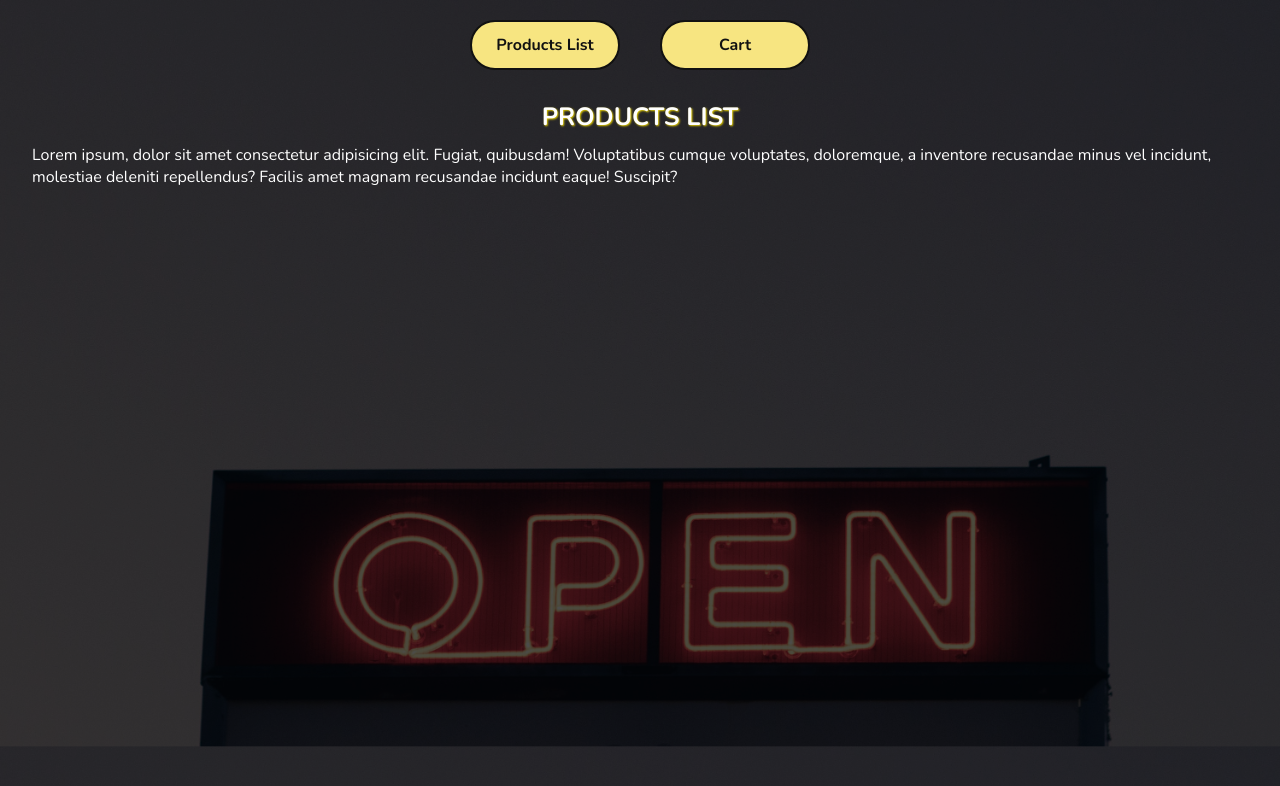
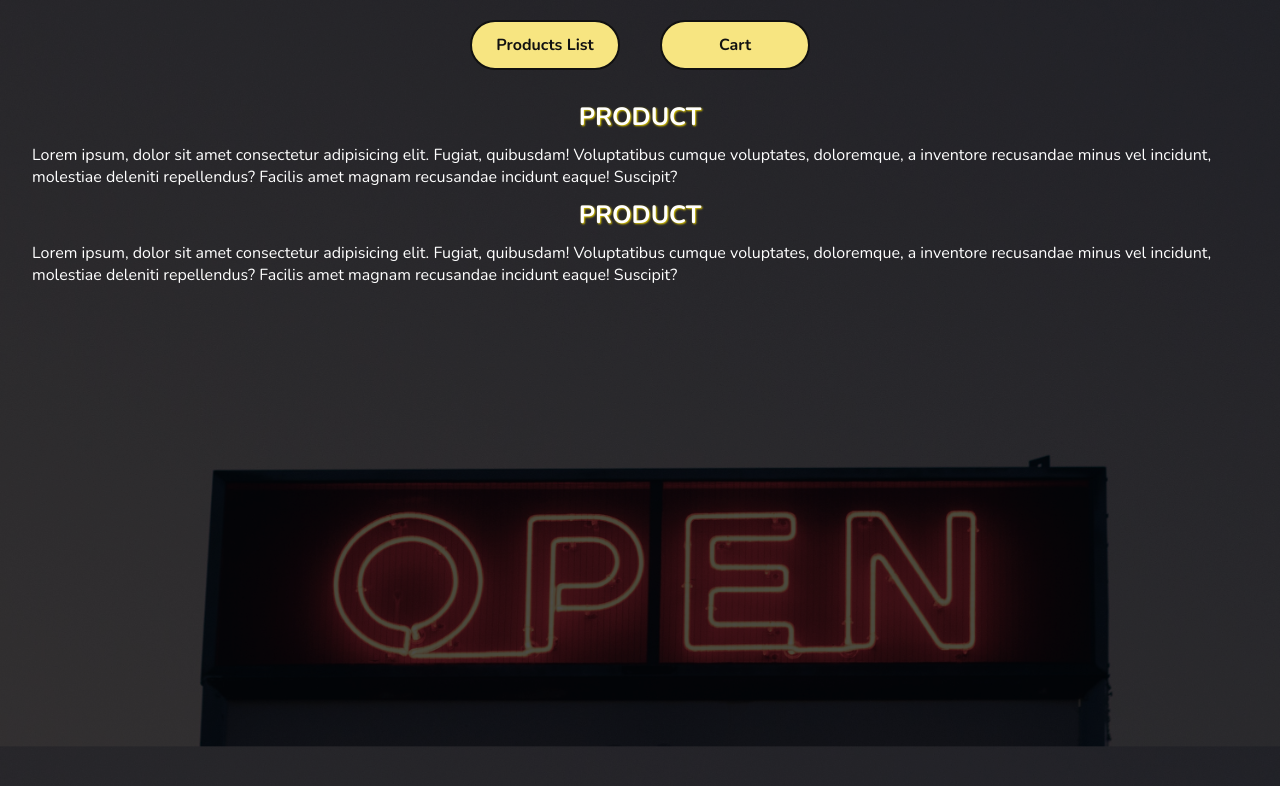
Before and after one commit to jesrodri/shopping-cart, a React (Create React App) app: page / in a window 1280 px wide. Shown: the top 786 px of the page. Built offline with nearby package versions, Linux system fonts and the light colour scheme; a web font is replaced by a local one.

Commit message:
added Product component and passed the asked props

```diff
--- /dev/null
+++ b/src/components/Product.jsx
@@ -0,0 +1,10 @@
+function Product(props) {
+  return(
+    <>
+    <h1 className="title"> PRODUCT </h1>
+    <p className="text">Lorem ipsum, dolor sit amet consectetur adipisicing elit. Fugiat, quibusdam! Voluptatibus cumque voluptates, doloremque, a inventore recusandae minus vel incidunt, molestiae deleniti repellendus? Facilis amet magnam recusandae incidunt eaque! Suscipit?</p>
+    </>
+  );
+}
+
+export default Product;
--- a/src/components/ProductsList.jsx
+++ b/src/components/ProductsList.jsx
@@ -1,10 +1,13 @@
-function ProductsList() {
+import Product from "./Product";
+
+function ProductsList(props) {
   return(
-    <>
-    <h1 className="title"> PRODUCTS LIST </h1>
-    <p className="text">Lorem ipsum, dolor sit amet consectetur adipisicing elit. Fugiat, quibusdam! Voluptatibus cumque voluptates, doloremque, a inventore recusandae minus vel incidunt, molestiae deleniti repellendus? Facilis amet magnam recusandae incidunt eaque! Suscipit?</p>
-    </>
-  );
+    <div className="products--container">
+    {props.products.map(product => (
+      <Product product={product} addToCart={props.addToCart}/>
+    ))}
+  </div>
+);
 }
 
 export default ProductsList;
--- a/src/components/Store.jsx
+++ b/src/components/Store.jsx
@@ -8,13 +8,17 @@ function Store({isCart}) {
   const [products, setProducts] = useState(PRODUCTS);
   const [cartItems, setCartItems] = useState([]);
 
+  const addToCart = () => {
+
+  }
+
   if (isCart) {
     return(
       <Cart />
     );
   } else if (!isCart) {
       return(
-        <ProductsList />
+        <ProductsList products={products} addToCart={addToCart}/>
       );
     };
 }
--- a/src/styles/components/_buttons.css
+++ b/src/styles/components/_buttons.css
@@ -16,3 +16,8 @@
 .button:hover{
   border: solid 2px var(--yellow);
 }
+
+.button:active{
+  border: solid 2px var(--yellow);
+  background-color: var(--yellow);
+}
--- a/src/styles/components/_titles.css
+++ b/src/styles/components/_titles.css
@@ -5,4 +5,5 @@
   margin: var(--margin-10);
   color: var(--white);
   text-shadow: 1px 1px 2px var(--yellow);
+  text-align: center;
 }
```
